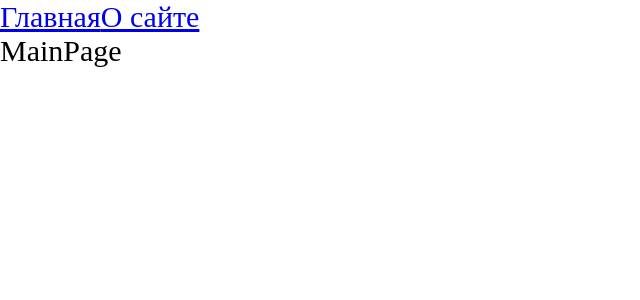
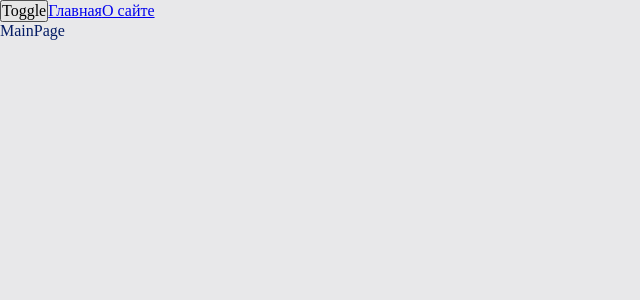
Before and after one commit to mikeee74/frontend-production, a React app: page / in a window 1280 px wide. Shown: the top 300 px of the page, without its empty margins (0-640 px from the left). Built offline with nearby package versions, Linux system fonts and the light colour scheme.

Commit message:
добавил useTheme

```diff
--- a/src/App.tsx
+++ b/src/App.tsx
@@ -1,12 +1,16 @@
-import React, { Suspense } from 'react';
+import React, { Suspense, useContext, useState } from 'react';
 import {Link, Route, Routes} from 'react-router-dom';
-import './index.scss';
+import './styles/index.scss';
 import {AboutPageAsync} from "./pages/AboutPage/AboutPage.async";
 import {MainPageAsync} from "./pages/MainPage/MainPage.async";
+import { useTheme } from './themeContext/useTheme';
 
 const App = () => {
+    const { theme, toggleTheme } = useTheme()
+
     return (
-        <div className="app">
+        <div className={`app ${theme}`}>
+            <button onClick={toggleTheme}>Toggle</button>
             <Link to={'/'}>Главная</Link>
             <Link to={'/about'}>О сайте</Link>
             <Suspense fallback={<div>Loading...</div>}>
--- a/src/index.scss
+++ /dev/null
@@ -1,9 +0,0 @@
-* {
-    margin: 0;
-    padding: 0;
-    box-sizing: border-box;
-}
-
-.app {
-    font-size: 30px;
-}
--- a/src/index.tsx
+++ b/src/index.tsx
@@ -1,10 +1,13 @@
 import {render} from "react-dom";
 import App from "./App";
 import {BrowserRouter} from "react-router-dom";
+import { ThemeProvider } from "./themeContext/ThemeProvider";
 
 render(
     <BrowserRouter>
-        <App />
+        <ThemeProvider>
+            <App />
+        </ThemeProvider>
     </BrowserRouter>,
     document.getElementById('root')
 )
--- /dev/null
+++ b/src/styles/index.scss
@@ -0,0 +1,14 @@
+@import "reset";
+@import "./themes/dark.scss";
+@import "./themes/light.scss";
+@import "./variables/global.scss";
+
+
+.app {
+    font: var(--font-m);
+
+    background: var(--bg-color);
+    color: var(--primary-color);
+
+    height: 100vh;
+}
--- /dev/null
+++ b/src/styles/reset.scss
@@ -0,0 +1,14 @@
+* {
+    margin: 0;
+    padding: 0;
+    box-sizing: border-box;
+}
+
+input,
+button,
+textarea,
+select {
+    margin: 0;
+
+    font: inherit;
+}
--- /dev/null
+++ b/src/styles/themes/dark.scss
@@ -0,0 +1,6 @@
+.app.dark {
+    --bg-color: #0e0e75;
+
+    --primary-color: #049604;
+    --secondary-color: #05dd05;
+}
--- /dev/null
+++ b/src/styles/themes/light.scss
@@ -0,0 +1,6 @@
+.app.light {
+    --bg-color: #e8e8ea;
+
+    --primary-color: #041c65;
+    --secondary-color: #0449e0;
+}
--- /dev/null
+++ b/src/styles/variables/global.scss
@@ -0,0 +1,12 @@
+:root {
+    --font-family-main: Consolas, "Times New Roman", Serif;
+
+    --font-size-m: 16px;
+    --line-height-m: 24px;
+    --font-m: var(--font-size-m) / var(--line-height-m) var(--font-family-main)
+
+    --font-size-l: 24px;
+    --line-height-l: 32px;
+    --font-l: var(--font-size-l) / var(--line-height-l) var(--font-family-main)
+
+}
--- /dev/null
+++ b/src/themeContext/ThemeContext.ts
@@ -0,0 +1,15 @@
+import { createContext } from "react";
+
+export enum Theme {
+    DARK = 'dark',
+    LIGHT = 'light'
+}
+
+export interface ThemeContextProps {
+    theme?: Theme;
+    setTheme?: (theme: Theme) => void
+}
+
+export const ThemeContext = createContext<ThemeContextProps>({})
+
+export const LOCAL_STORAGE_THEME_KEY = 'theme'
--- /dev/null
+++ b/src/themeContext/ThemeProvider.tsx
@@ -0,0 +1,19 @@
+import React, { FC, useMemo, useState } from 'react'
+import { LOCAL_STORAGE_THEME_KEY, Theme, ThemeContext } from './themeContext'
+
+const defaultTheme = localStorage.getItem(LOCAL_STORAGE_THEME_KEY) as Theme || Theme.LIGHT
+
+export const ThemeProvider: FC = ({children}) => {
+  const [theme, setTheme] = useState<Theme>(defaultTheme)
+
+  const defaultValue = useMemo(() => ({
+    theme,
+    setTheme
+  }), [theme])
+
+  return (
+    <ThemeContext.Provider value={defaultValue}>
+      {children}
+    </ThemeContext.Provider>
+  )
+}
--- /dev/null
+++ b/src/themeContext/useTheme.ts
@@ -0,0 +1,22 @@
+import { useContext } from "react"
+import { LOCAL_STORAGE_THEME_KEY, Theme, ThemeContext } from "./themeContext"
+
+interface UseThemeResult {
+    toggleTheme: () => void;
+    theme: Theme;
+}
+
+export function useTheme(): UseThemeResult {
+    const { theme, setTheme } = useContext(ThemeContext)
+
+    const toggleTheme = () => {
+        const newTheme = theme === Theme.LIGHT ? Theme.DARK : Theme.LIGHT
+        setTheme(newTheme)
+        localStorage.setItem(LOCAL_STORAGE_THEME_KEY, newTheme)
+    }
+
+    return {
+        theme,
+        toggleTheme
+    }
+}
```
